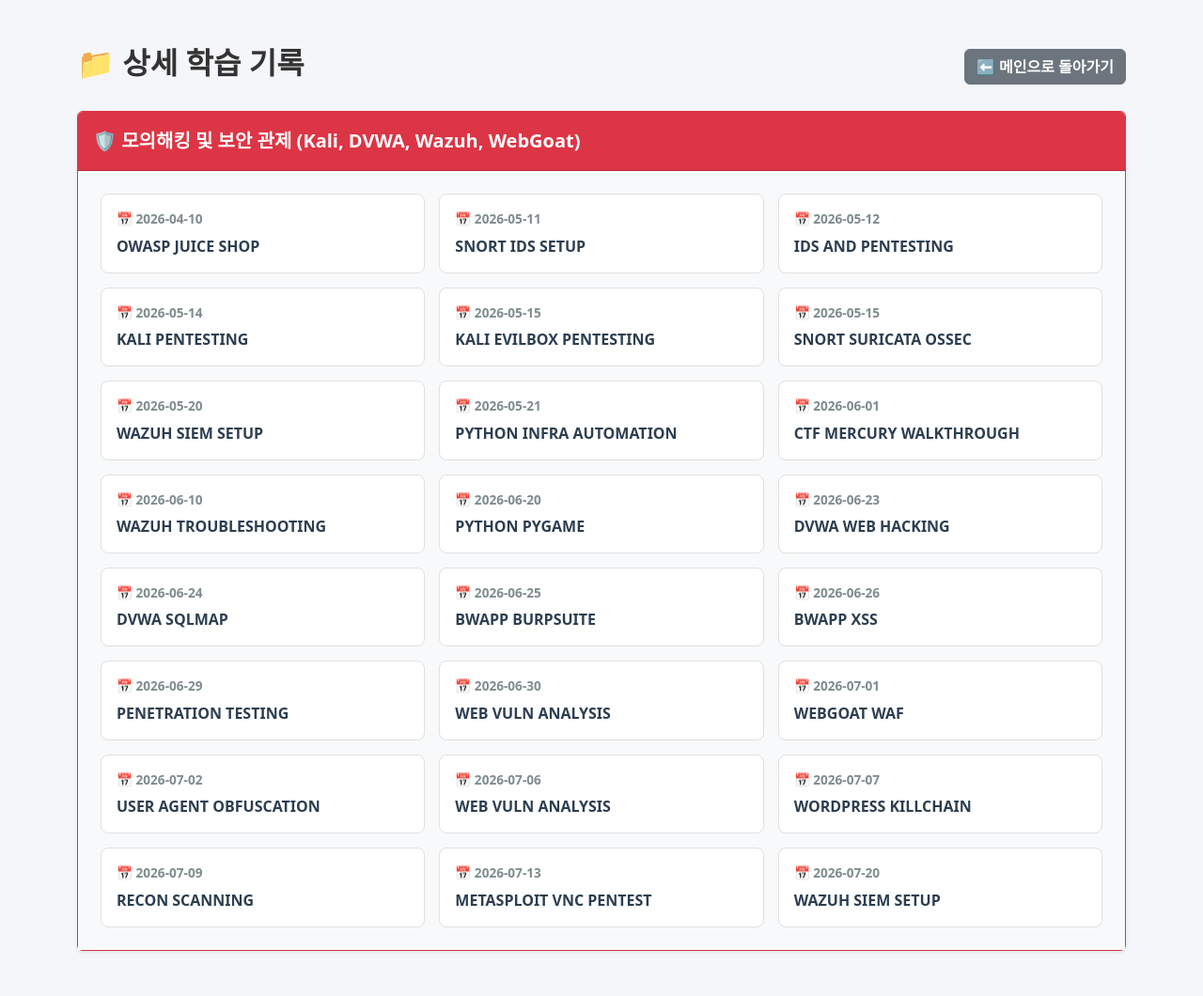
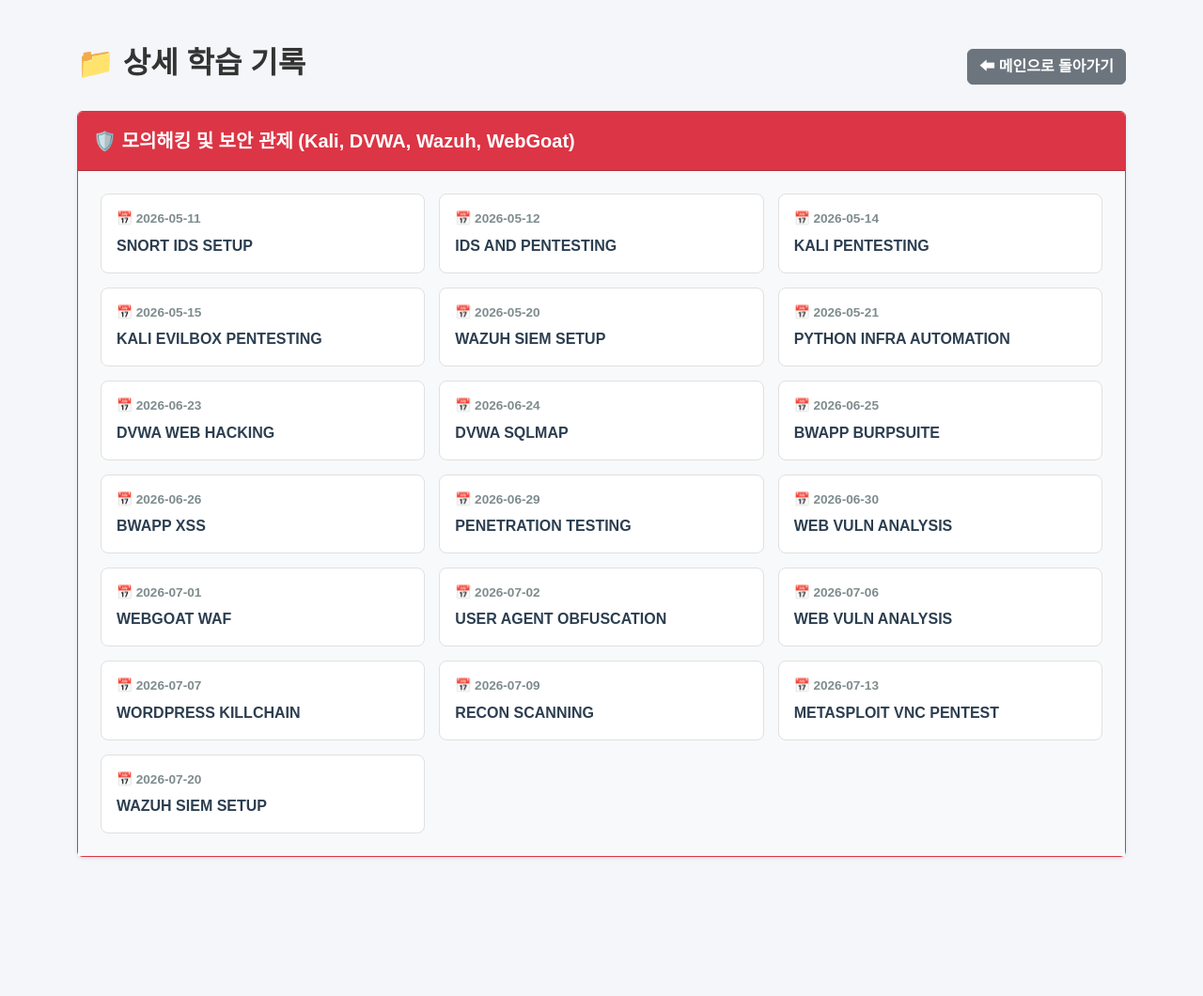
Before and after one commit to Hong-ki-su/Hong-ki-su.github.io, a Jekyll site: the page security.html, which Jekyll copies as it is, in a window 1280 px wide. Shown: the whole page at 94% size. Built offline with Jekyll 4.4.1, drawn with Linux system fonts in a browser that asks for light colours; some web fonts are replaced; after the commit the page ends 960 px from its top, so only the background shows below that.

Commit message:
긴급 복구: 메인 화면 CSS 스타일 깨짐 버그 완벽 복구

```diff
--- a/malware.html
+++ b/malware.html
@@ -6,8 +6,9 @@
 <title>🦠 악성코드 분석 (FLARE-VM, Malware Analysis) - 상세 페이지</title>
 
 <link href="https://cdn.jsdelivr.net/npm/bootstrap@5.3.3/dist/css/bootstrap.min.css" rel="stylesheet">
+<link rel="stylesheet" as="style" crossorigin href="https://cdn.jsdelivr.net/gh/orioncactus/pretendard@v1.3.8/dist/web/static/pretendard.css" />
 <style>
-  body { background: #f4f6f9; color: #333; }
+  body { background: #f4f6f9; color: #333; font-family: "Pretendard", sans-serif; word-break: keep-all; }
   .hero { background: #2c3e50; color: white; padding: 60px 20px; text-align: center; }
   .hero h1 { font-weight: 800; margin-bottom: 10px; }
   .section { margin-top: 40px; margin-bottom: 40px; }
@@ -16,8 +17,9 @@
   .log-item:hover { border-color: #3498db; background-color: #f8fbfe; transform: translateY(-3px); box-shadow: 0 6px 12px rgba(0,0,0,0.08); color: #2980b9; }
   .log-date { font-size: 0.85rem; color: #7f8c8d; margin-bottom: 6px; display: block; font-weight: 600; }
   .log-title { font-size: 1rem; font-weight: 700; line-height: 1.4; }
-  .award-card { border: 2px solid #f39c12; background: #fffdf7; border-radius: 12px; padding: 25px; box-shadow: 0 4px 15px rgba(243, 156, 18, 0.15); margin-bottom: 40px; }
+  .award-card { border: 2px solid #f39c12; background: #fffdf7; border-radius: 12px; padding: 25px; box-shadow: 0 4px 15px rgba(243, 156, 18, 0.15); margin-bottom: 20px; }
   .award-title { color: #d35400; font-weight: 800; font-size: 1.4rem; margin-bottom: 15px; border-bottom: 2px dashed #f39c12; padding-bottom: 10px; }
+  .assignment-card { border: 2px solid #34495e; background: #ffffff; border-radius: 12px; padding: 25px; box-shadow: 0 4px 15px rgba(52, 73, 94, 0.1); margin-bottom: 40px; }
 </style>
 
 </head>
--- a/network.html
+++ b/network.html
@@ -6,8 +6,9 @@
 <title>🌐 네트워크 구축 (Cisco, GNS3, pfSense) - 상세 페이지</title>
 
 <link href="https://cdn.jsdelivr.net/npm/bootstrap@5.3.3/dist/css/bootstrap.min.css" rel="stylesheet">
+<link rel="stylesheet" as="style" crossorigin href="https://cdn.jsdelivr.net/gh/orioncactus/pretendard@v1.3.8/dist/web/static/pretendard.css" />
 <style>
-  body { background: #f4f6f9; color: #333; }
+  body { background: #f4f6f9; color: #333; font-family: "Pretendard", sans-serif; word-break: keep-all; }
   .hero { background: #2c3e50; color: white; padding: 60px 20px; text-align: center; }
   .hero h1 { font-weight: 800; margin-bottom: 10px; }
   .section { margin-top: 40px; margin-bottom: 40px; }
@@ -16,8 +17,9 @@
   .log-item:hover { border-color: #3498db; background-color: #f8fbfe; transform: translateY(-3px); box-shadow: 0 6px 12px rgba(0,0,0,0.08); color: #2980b9; }
   .log-date { font-size: 0.85rem; color: #7f8c8d; margin-bottom: 6px; display: block; font-weight: 600; }
   .log-title { font-size: 1rem; font-weight: 700; line-height: 1.4; }
-  .award-card { border: 2px solid #f39c12; background: #fffdf7; border-radius: 12px; padding: 25px; box-shadow: 0 4px 15px rgba(243, 156, 18, 0.15); margin-bottom: 40px; }
+  .award-card { border: 2px solid #f39c12; background: #fffdf7; border-radius: 12px; padding: 25px; box-shadow: 0 4px 15px rgba(243, 156, 18, 0.15); margin-bottom: 20px; }
   .award-title { color: #d35400; font-weight: 800; font-size: 1.4rem; margin-bottom: 15px; border-bottom: 2px dashed #f39c12; padding-bottom: 10px; }
+  .assignment-card { border: 2px solid #34495e; background: #ffffff; border-radius: 12px; padding: 25px; box-shadow: 0 4px 15px rgba(52, 73, 94, 0.1); margin-bottom: 40px; }
 </style>
 
 </head>
--- a/security.html
+++ b/security.html
@@ -6,8 +6,9 @@
 <title>🛡️ 모의해킹 및 보안 관제 (Kali, DVWA, Wazuh, WebGoat) - 상세 페이지</title>
 
 <link href="https://cdn.jsdelivr.net/npm/bootstrap@5.3.3/dist/css/bootstrap.min.css" rel="stylesheet">
+<link rel="stylesheet" as="style" crossorigin href="https://cdn.jsdelivr.net/gh/orioncactus/pretendard@v1.3.8/dist/web/static/pretendard.css" />
 <style>
-  body { background: #f4f6f9; color: #333; }
+  body { background: #f4f6f9; color: #333; font-family: "Pretendard", sans-serif; word-break: keep-all; }
   .hero { background: #2c3e50; color: white; padding: 60px 20px; text-align: center; }
   .hero h1 { font-weight: 800; margin-bottom: 10px; }
   .section { margin-top: 40px; margin-bottom: 40px; }
@@ -16,8 +17,9 @@
   .log-item:hover { border-color: #3498db; background-color: #f8fbfe; transform: translateY(-3px); box-shadow: 0 6px 12px rgba(0,0,0,0.08); color: #2980b9; }
   .log-date { font-size: 0.85rem; color: #7f8c8d; margin-bottom: 6px; display: block; font-weight: 600; }
   .log-title { font-size: 1rem; font-weight: 700; line-height: 1.4; }
-  .award-card { border: 2px solid #f39c12; background: #fffdf7; border-radius: 12px; padding: 25px; box-shadow: 0 4px 15px rgba(243, 156, 18, 0.15); margin-bottom: 40px; }
+  .award-card { border: 2px solid #f39c12; background: #fffdf7; border-radius: 12px; padding: 25px; box-shadow: 0 4px 15px rgba(243, 156, 18, 0.15); margin-bottom: 20px; }
   .award-title { color: #d35400; font-weight: 800; font-size: 1.4rem; margin-bottom: 15px; border-bottom: 2px dashed #f39c12; padding-bottom: 10px; }
+  .assignment-card { border: 2px solid #34495e; background: #ffffff; border-radius: 12px; padding: 25px; box-shadow: 0 4px 15px rgba(52, 73, 94, 0.1); margin-bottom: 40px; }
 </style>
 
 </head>
@@ -32,17 +34,12 @@
     <div class="card-header bg-danger text-white fs-5 fw-bold py-3">🛡️ 모의해킹 및 보안 관제 (Kali, DVWA, Wazuh, WebGoat)</div>
     <div class="card-body bg-light p-4">
       <div class="log-grid">
-<a href="2026-04-10-owasp-juice-shop.html" class="log-item"><span class="log-date">📅 2026-04-10</span><span class="log-title">OWASP JUICE SHOP</span></a>
 <a href="2026-05-11-snort-ids-setup.html" class="log-item"><span class="log-date">📅 2026-05-11</span><span class="log-title">SNORT IDS SETUP</span></a>
 <a href="2026-05-12-ids-and-pentesting.html" class="log-item"><span class="log-date">📅 2026-05-12</span><span class="log-title">IDS AND PENTESTING</span></a>
 <a href="2026-05-14-kali-pentesting.html" class="log-item"><span class="log-date">📅 2026-05-14</span><span class="log-title">KALI PENTESTING</span></a>
 <a href="2026-05-15-kali-evilbox-pentesting.html" class="log-item"><span class="log-date">📅 2026-05-15</span><span class="log-title">KALI EVILBOX PENTESTING</span></a>
-<a href="2026-05-15-snort-suricata-ossec.html" class="log-item"><span class="log-date">📅 2026-05-15</span><span class="log-title">SNORT SURICATA OSSEC</span></a>
 <a href="2026-05-20-wazuh-siem-setup.html" class="log-item"><span class="log-date">📅 2026-05-20</span><span class="log-title">WAZUH SIEM SETUP</span></a>
 <a href="2026-05-21-python-infra-automation.html" class="log-item"><span class="log-date">📅 2026-05-21</span><span class="log-title">PYTHON INFRA AUTOMATION</span></a>
-<a href="2026-06-01-ctf-mercury-walkthrough.html" class="log-item"><span class="log-date">📅 2026-06-01</span><span class="log-title">CTF MERCURY WALKTHROUGH</span></a>
-<a href="2026-06-10-wazuh-troubleshooting.html" class="log-item"><span class="log-date">📅 2026-06-10</span><span class="log-title">WAZUH TROUBLESHOOTING</span></a>
-<a href="2026-06-20-python-pygame.html" class="log-item"><span class="log-date">📅 2026-06-20</span><span class="log-title">PYTHON PYGAME</span></a>
 <a href="2026-06-23-dvwa-web-hacking.html" class="log-item"><span class="log-date">📅 2026-06-23</span><span class="log-title">DVWA WEB HACKING</span></a>
 <a href="2026-06-24-dvwa-sqlmap.html" class="log-item"><span class="log-date">📅 2026-06-24</span><span class="log-title">DVWA SQLMAP</span></a>
 <a href="2026-06-25-bwapp-burpsuite.html" class="log-item"><span class="log-date">📅 2026-06-25</span><span class="log-title">BWAPP BURPSUITE</span></a>
--- a/system.html
+++ b/system.html
@@ -6,8 +6,9 @@
 <title>🖥️ 시스템 인프라 (Ubuntu, Windows Server, VirtualBox) - 상세 페이지</title>
 
 <link href="https://cdn.jsdelivr.net/npm/bootstrap@5.3.3/dist/css/bootstrap.min.css" rel="stylesheet">
+<link rel="stylesheet" as="style" crossorigin href="https://cdn.jsdelivr.net/gh/orioncactus/pretendard@v1.3.8/dist/web/static/pretendard.css" />
 <style>
-  body { background: #f4f6f9; color: #333; }
+  body { background: #f4f6f9; color: #333; font-family: "Pretendard", sans-serif; word-break: keep-all; }
   .hero { background: #2c3e50; color: white; padding: 60px 20px; text-align: center; }
   .hero h1 { font-weight: 800; margin-bottom: 10px; }
   .section { margin-top: 40px; margin-bottom: 40px; }
@@ -16,8 +17,9 @@
   .log-item:hover { border-color: #3498db; background-color: #f8fbfe; transform: translateY(-3px); box-shadow: 0 6px 12px rgba(0,0,0,0.08); color: #2980b9; }
   .log-date { font-size: 0.85rem; color: #7f8c8d; margin-bottom: 6px; display: block; font-weight: 600; }
   .log-title { font-size: 1rem; font-weight: 700; line-height: 1.4; }
-  .award-card { border: 2px solid #f39c12; background: #fffdf7; border-radius: 12px; padding: 25px; box-shadow: 0 4px 15px rgba(243, 156, 18, 0.15); margin-bottom: 40px; }
+  .award-card { border: 2px solid #f39c12; background: #fffdf7; border-radius: 12px; padding: 25px; box-shadow: 0 4px 15px rgba(243, 156, 18, 0.15); margin-bottom: 20px; }
   .award-title { color: #d35400; font-weight: 800; font-size: 1.4rem; margin-bottom: 15px; border-bottom: 2px dashed #f39c12; padding-bottom: 10px; }
+  .assignment-card { border: 2px solid #34495e; background: #ffffff; border-radius: 12px; padding: 25px; box-shadow: 0 4px 15px rgba(52, 73, 94, 0.1); margin-bottom: 40px; }
 </style>
 
 </head>
```
Also changed, not shown: index.html (+18 -1 lines), tmp_malware.txt (deleted), tmp_network.txt (deleted), tmp_security.txt (deleted), tmp_system.txt (deleted), 1 other file.
